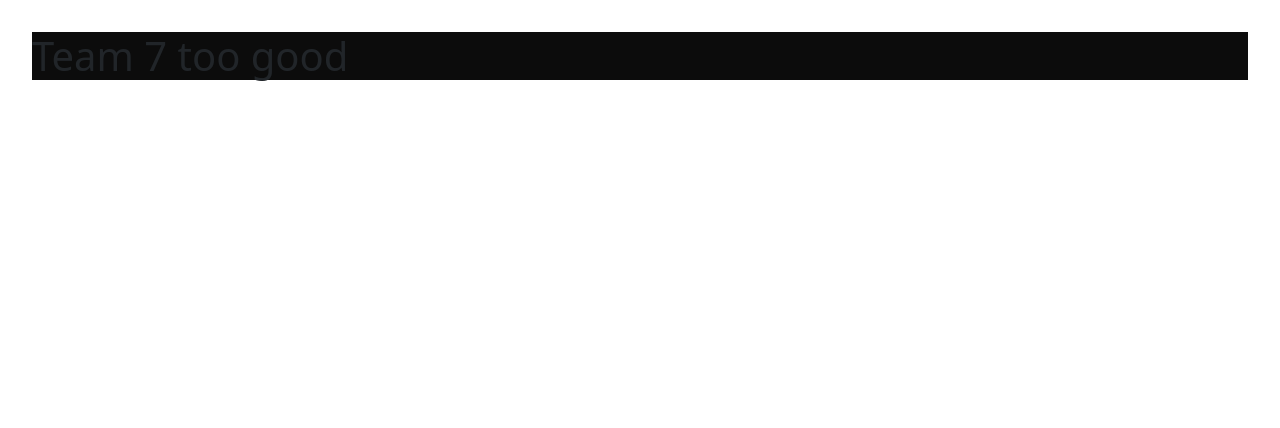
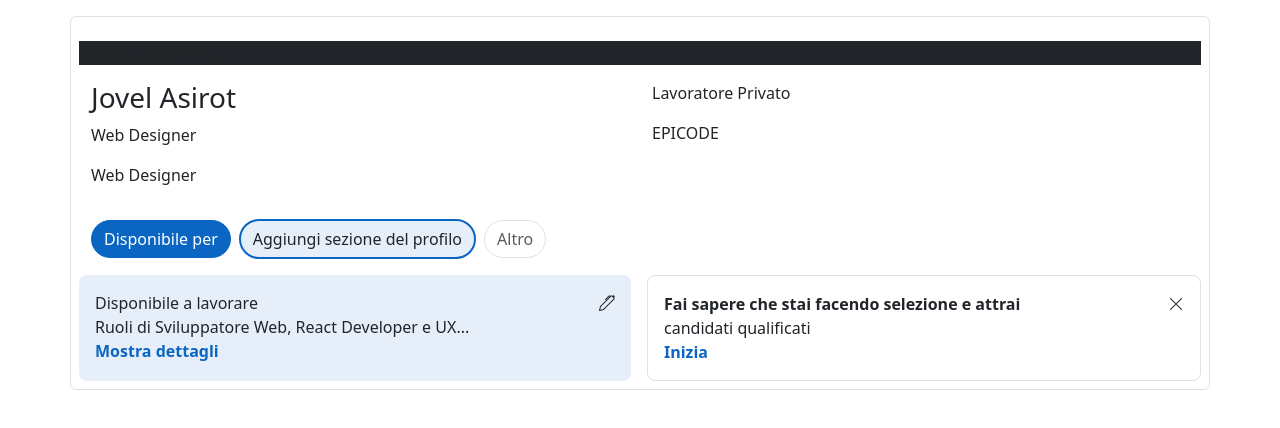
Before and after one commit to Jovelasirot/BW3-TEAM7, a React (Vite) app: page / in a window 1280 px wide. Shown: the top 428 px of the page. Built offline with nearby package versions, Linux system fonts and the light colour scheme.

Commit message:
top profile first commit

```diff
--- a/scss/custom.scss
+++ b/scss/custom.scss
@@ -1,4 +1,4 @@
 $primary: #F5F4F8;
-$secondary: #0c0c0c;
+$secondary: #0A66C2;
 
 @import '../node_modules/bootstrap/scss/bootstrap.scss';
--- a/src/App.jsx
+++ b/src/App.jsx
@@ -1,9 +1,11 @@
 import "./App.css";
+import ProfileTop from "./components/ProfileTop";
 
 function App() {
   return (
     <>
-      <h1 className="bg-secondary">Team 7 too good</h1>
+      {/* <h1 className="bg-secondary">Team 7 too good</h1> */}
+      <ProfileTop />
     </>
   );
 }
--- /dev/null
+++ b/src/components/ProfileTop.jsx
@@ -0,0 +1,72 @@
+import { Button, Col, Container, Row } from "react-bootstrap";
+import "bootstrap-icons/font/bootstrap-icons.css";
+
+const ProfileTop = () => {
+  return (
+    <Container>
+      <Row className="flex-column gy-3 rounded-2 border border-muted p-2 ">
+        <Col className="bg-dark">placeHolder for pic</Col>
+        <Col className="">
+          <Row>
+            <Col>
+              <h3>Jovel Asirot</h3>
+              <p>Web Designer</p>
+              <p>Web Designer</p>
+            </Col>
+            <Col>
+              <p>Lavoratore Privato</p>
+              <p>EPICODE</p>
+            </Col>
+          </Row>
+        </Col>
+        <Col>
+          <div>
+            <Button variant="secondary" className="rounded-5 me-2 ">
+              Disponibile per
+            </Button>
+            <Button
+              className="rounded-5 border border-2 border-secondary me-2 bg-opacity-10 bg-secondary"
+              variant="muted"
+            >
+              Aggiungi sezione del profilo
+            </Button>
+            <Button
+              className="rounded-5 text-muted border border-muted"
+              variant="muted"
+            >
+              Altro
+            </Button>
+          </div>
+        </Col>
+        <Col>
+          <Row>
+            <Col className=" bg-opacity-10 bg-secondary rounded-3 p-3 me-2">
+              <div className="d-flex justify-content-between">
+                <span>Disponibile a lavorare</span>
+                <i className="bi bi-pen "></i>
+              </div>
+              <p className="mb-0">
+                Ruoli di Sviluppatore Web, React Developer e UX...
+              </p>
+              <p className="text-secondary fw-semibold mb-0 ">
+                Mostra dettagli
+              </p>
+            </Col>
+            <Col className="border border-muted rounded-3 p-3 ms-2">
+              <div className="d-flex justify-content-between">
+                <span className="fw-semibold">
+                  Fai sapere che stai facendo selezione e attrai
+                </span>
+                <i className="bi bi-x-lg"></i>
+              </div>
+              <p className="mb-0">candidati qualificati</p>
+              <p className="text-secondary fw-semibold mb-0">Inizia</p>
+            </Col>
+          </Row>
+        </Col>
+      </Row>
+    </Container>
+  );
+};
+
+export default ProfileTop;
```
Also changed, not shown: scss/custom.css, 1 other file (tests, documents, lock files or other folders).
